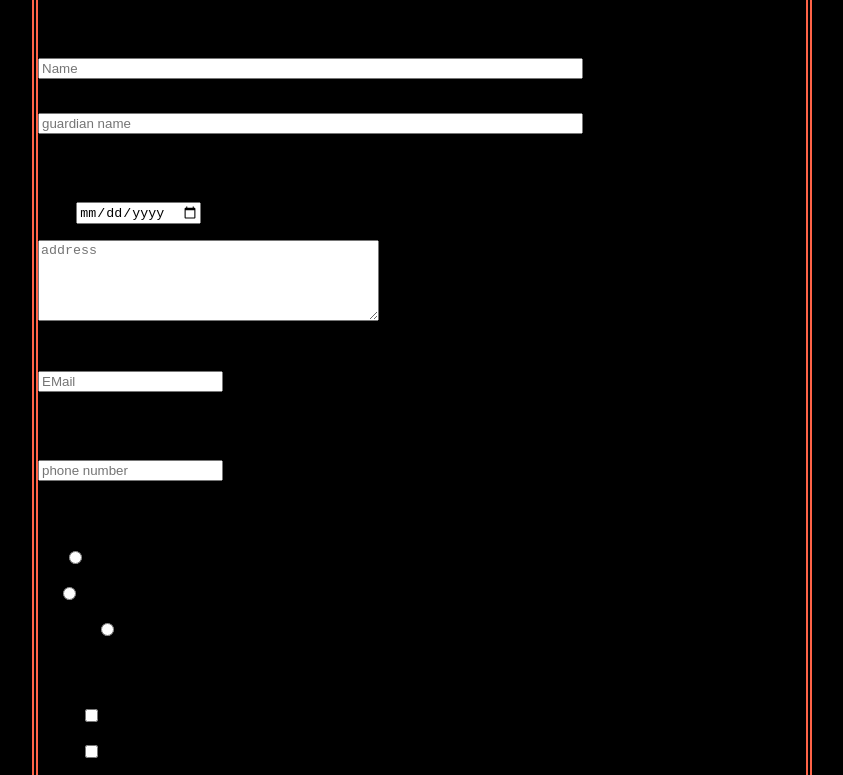
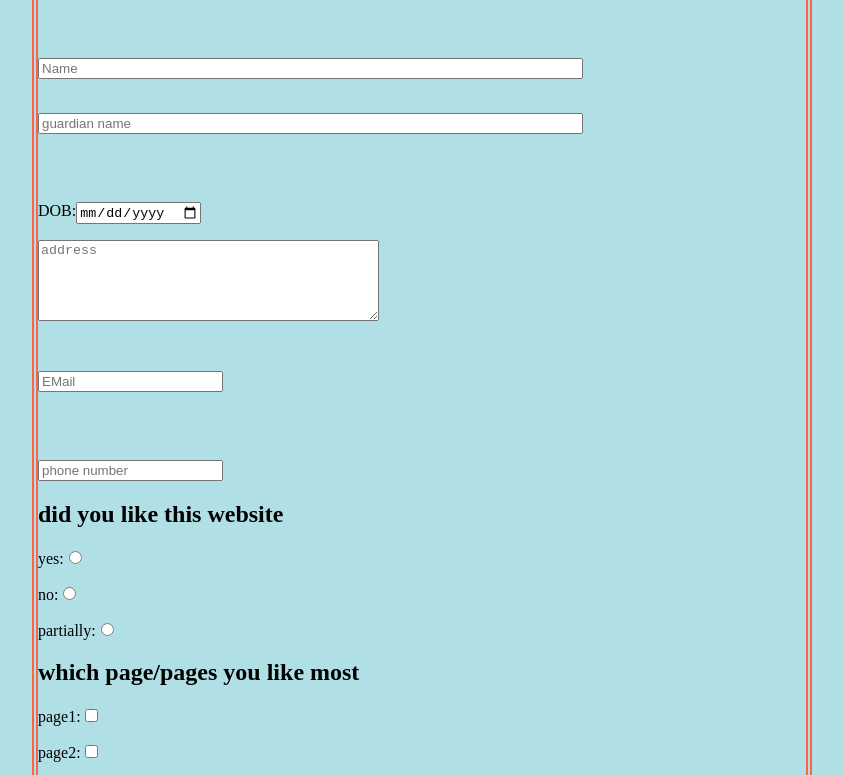
Before and after one commit to harisreepn/harisreepn3, a plain HTML site: page PLEASE VISIT.html in a window 1280 px wide. Shown: the part 59-834 px from the top of the page, without its empty margins (218-1061 px from the left). Drawn offline with Linux system fonts and the light colour scheme.

Commit message:
Update PLEASE VISIT.html

```diff
--- a/PLEASE VISIT.html
+++ b/PLEASE VISIT.html
@@ -6,7 +6,7 @@
 </head>
 
 
-<body bgcolor="Black"><body style="width:60%;margin:auto;border:6px double tomato;padding:5px color:"White">
+<body bgcolor="Powderblue"><body style="width:60%;margin:auto;border:6px double tomato;padding:5px color:"White">
 
 <h1 style="color:white" font:italic bold 20px serif>♡PLEASE FILL IT♡ </h1>
 
```
